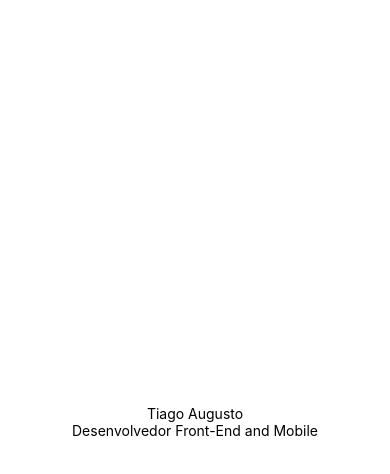
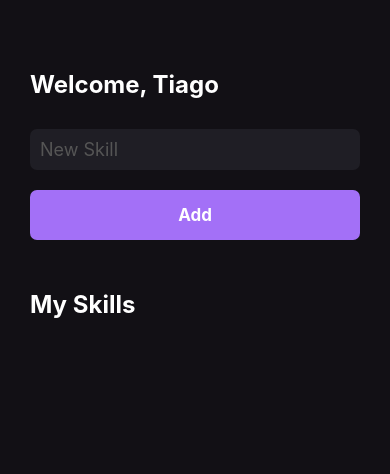
Before and after one commit to tiagoasrodrigues/myskills, a React Native app: screen / in a window 390 px wide. Shown: the top 474 px of the page. Built offline with nearby package versions, Linux system fonts and the light colour scheme.

Commit message:
:wrench: Utilizando StyleSheet

```diff
--- a/src/pages/Home.js
+++ b/src/pages/Home.js
@@ -1,23 +1,69 @@
 import React from "react";
-import { View, Text } from 'react-native'
+import {
+  View,
+  Text,
+  StyleSheet,
+  TextInput,
+  Platform,
+  TouchableOpacity
+} from 'react-native';
 
 export function Home() {
   return (
+    <View style={styles.container}>
+      <Text style={styles.title}>Welcome, Tiago</Text>
+      <TextInput
+        style={styles.input}
+        placeholder="New Skill"
+        placeholderTextColor='#555'
+      />
 
-    <View
-      style={{
-        flex:
-          1,
-        justifyContent:
-          'center',
-        alignItems:
-          'center',
-      }}
-    >
-      <Text>Tiago Augusto</Text>
-      <View>
-        <Text>Desenvolvedor Front-End and Mobile</Text>
-      </View>
+      <TouchableOpacity
+        style={styles.button}
+        activeOpacity={.7}
+      >
+        <Text style={styles.buttonText}>Add</Text>
+      </TouchableOpacity>
+
+      <Text style={[styles.title, { marginTop: 50 }]}>
+        My Skills
+      </Text>
+
     </View>
   )
 }
+
+const styles = StyleSheet.create({
+  container: {
+    flex: 1,
+    backgroundColor: '#121015',
+    paddingHorizontal: 20,
+    paddingVertical: 70,
+    paddingHorizontal: 30
+  },
+  title: {
+    color: '#FFF',
+    fontSize: 24,
+    fontWeight: 'bold'
+  },
+  input: {
+    backgroundColor: '#1F1E25',
+    color: '#FFF',
+    fontSize: 18,
+    padding: Platform.OS === 'ios' ? 15 : 10,
+    marginTop: 30,
+    borderRadius: 7
+  },
+  button: {
+    backgroundColor: '#A370F7',
+    padding: 15,
+    borderRadius: 7,
+    alignItems: 'center',
+    marginTop: 20
+  },
+  buttonText: {
+    color: '#FFF',
+    fontSize: 17,
+    fontWeight: 'bold'
+  }
+});
```
